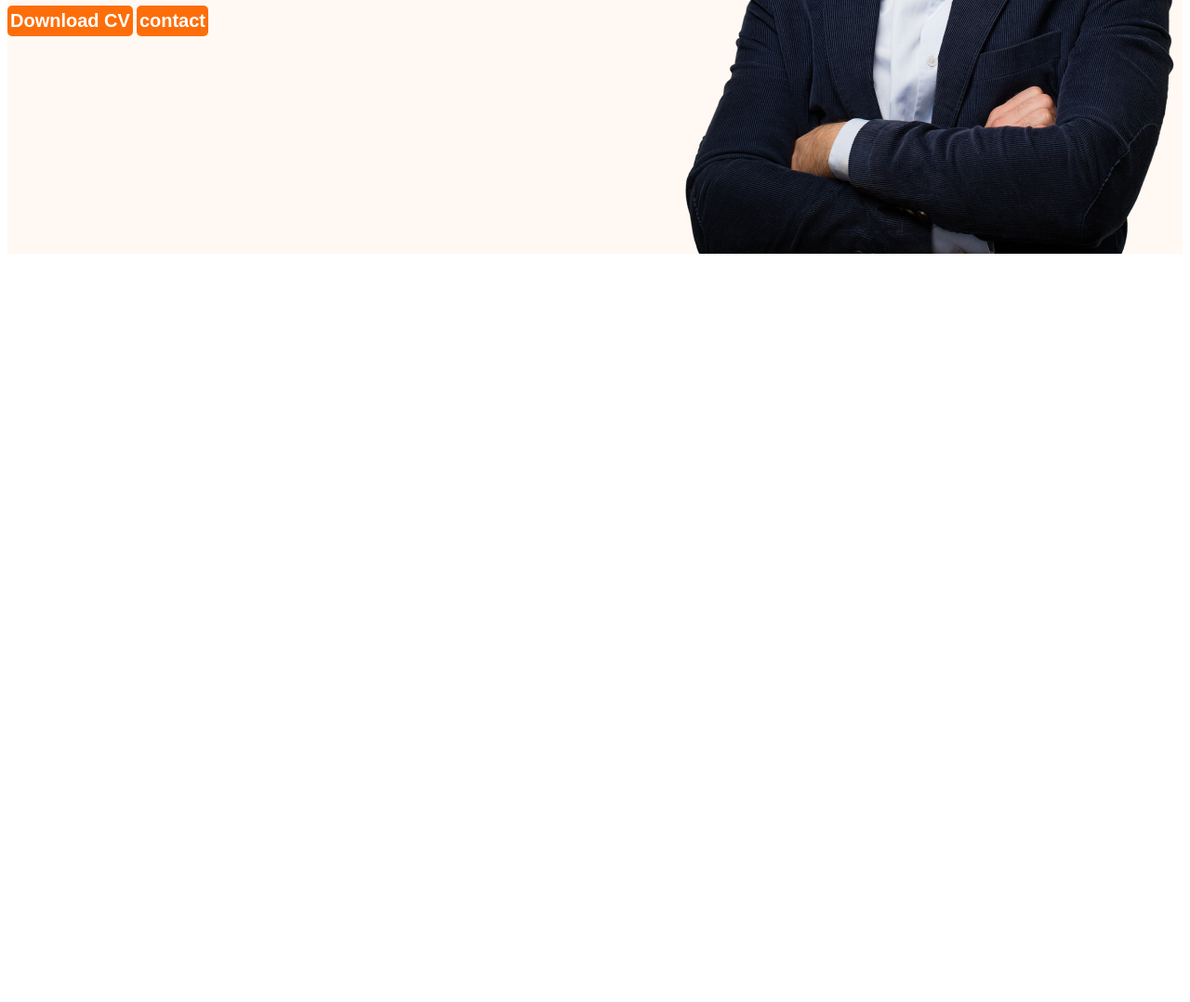
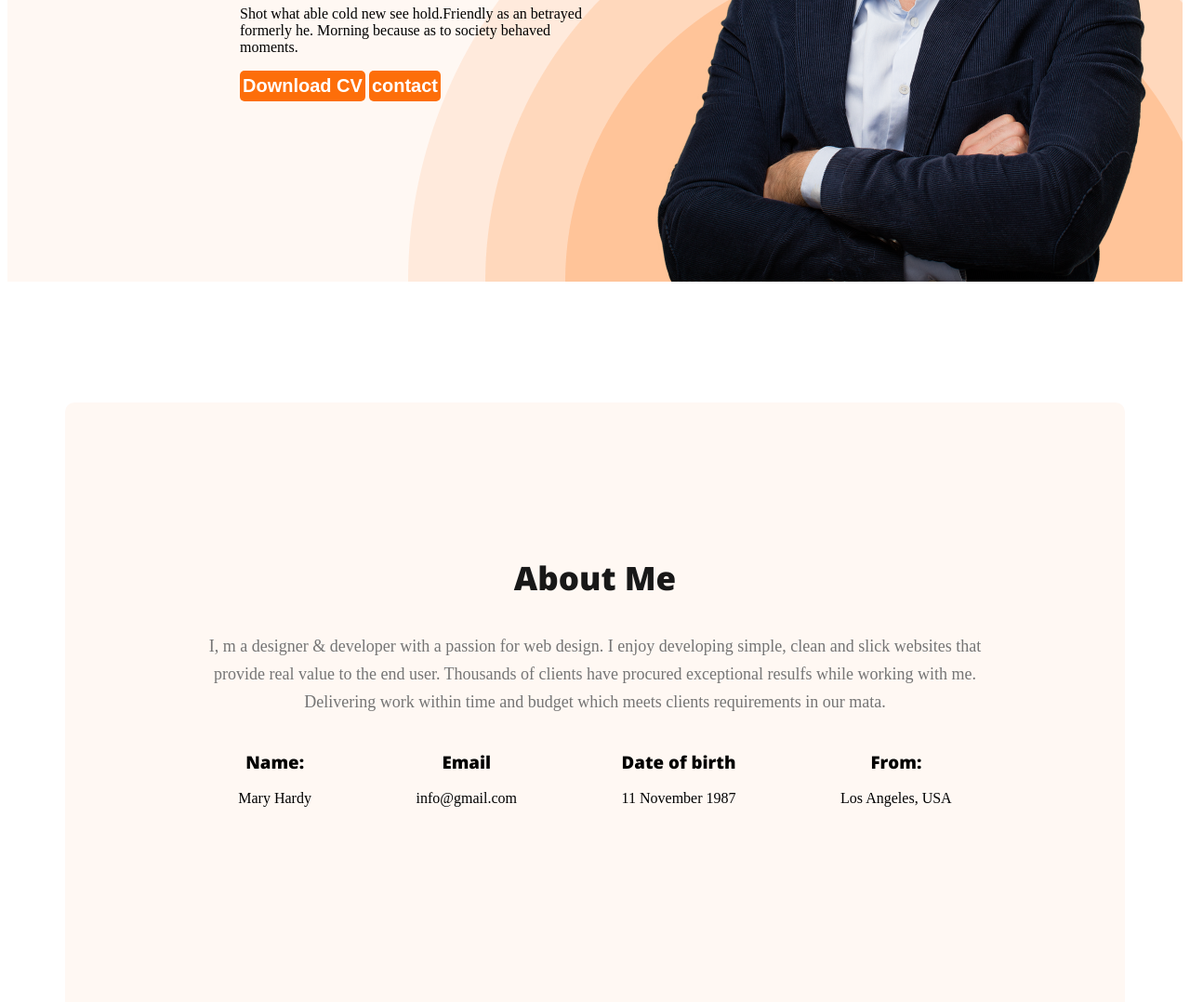
Before and after one commit to TaheeraTabassum/Web-Developer-Portfolio, a plain HTML site: page index.html in a window 1280 px wide. Shown: the part 562-1640 px from the top of the page at 93% size. Before the commit the page ends 843 px from the top, so only its background shows below. Drawn offline with nearby package versions, Linux system fonts and the light colour scheme.

Commit message:
section work done

```diff
--- a/index.html
+++ b/index.html
@@ -12,7 +12,7 @@
 <body>
     <Header class="header">
         <nav>
-            <h3 class="web-title">Ma<span class="color-orange">r</span>y</h3>
+            <h3 style="margin-left: 250px;" class="web-title">Ma<span class="color-orange">r</span>y</h3>
             <ul>
                 <li><a href="portfolio">portfolio</a></li>
                 <li><a href="blogs">Blog</a></li>
@@ -20,10 +20,10 @@
             </ul>
         </nav>
        <div class="banner">
-        <div>
+        <div class="banner-content">
             <h3 class="banner-greeting">Hi, I am </h3>
            <h1 class="banner-name">Mary Hardy</h1>
-           <p>Shot what able cold new see hold.Friendly as an betrayed formerly he. Morning because as to society behaved moments.</p>
+           <p class="banner-bio">Shot what able cold new see hold.Friendly as an betrayed formerly he. Morning because as to society behaved moments.</p>
 
         <button class="btn-primary">Download CV</button>
         <button class="btn-primary">contact</button>
@@ -33,6 +33,29 @@
 
     </Header>
     <main>
+        <section class="about">
+            <h3 class="section-title">About Me</h3>
+            <p class="section-discription">I, m a designer & developer with a passion for web design. I enjoy developing simple, clean and slick websites that provide real value to the end user. Thousands of clients have procured exceptional resulfs while working with me. Delivering work within time and budget which meets clients requirements in our mata.</p>
+            <div class="about-info-conteinar">
+                <div class="about-info">
+                    <h3 class="info-title">Name:</h3>
+                    <p class="info-description">Mary Hardy</p>
+                </div>
+                <div class="about-info">
+                    <h3 class="info-title">Email</h3>
+                    <p class="info-description">info@gmail.com</p>
+                </div>
+                <div class="about-info">
+                    <h3 class="info-title">Date of birth</h3>
+                    <p class="info-description">11 November 1987</p>
+                </div>
+                <div class="about-info">
+                    <h3 class="info-title">From:</h3>
+                    <p class="info-description"> Los Angeles, USA</p>
+                </div>
+
+            </div>
+        </section>
 
     </main>
     <footer>
--- a/styles/portfolio.css
+++ b/styles/portfolio.css
@@ -44,16 +44,11 @@ color: white;
 padding: 5px 3px;
 
 }
-/*styles for header*/
-.header{
-
-    background: #FFF8F3;
-
-}
 .banner{
-    padding: 30px, 30px; 30px, 250px;
+    padding: 30px 30px 0px 250px;
     display: flex;
-    align-items:center;
+    align-items: center;
+    justify-content: space-between;
 
 
 }
@@ -61,4 +56,56 @@ padding: 5px 3px;
     width: 584px;
     height: 676px;
 
+
 }
+.header{
+    background-color: #FFF8F3;
+    background-image: url('../images/header_bg.png');
+    background-repeat: no-repeat;
+    background-position: bottom right;
+
+}
+.banner-greeting{
+    color: var(--Dark-02, #474747);
+font-family: Open Sans;
+font-size: 45px;
+font-weight: 600;
+margin-bottom: 0px;
+}
+.banner-bio{
+    max-width: 600px;
+}
+main{
+    max-width: 1140px;
+    margin: 0px auto;
+
+}
+.about{
+    border-radius: 10px;
+background: #FFF8F3;
+height: 550px;
+margin: 130px 0;
+padding: 130px;
+}
+.section-title{
+    color: var(--Dark-01, #181818);
+text-align: center;
+font-family: Open Sans;
+font-size: 35px;
+font-weight: 700;
+
+}
+.section-discription{
+    color: var(--Dark-03, #757575);
+text-align: center;
+font-size: 18px;
+line-height: 30px; /* 166.667% */
+
+}
+.about-info-conteinar{
+   display: flex;
+   justify-content: space-around;
+}
+.info-title{
+    text-align: center;
+}
```
